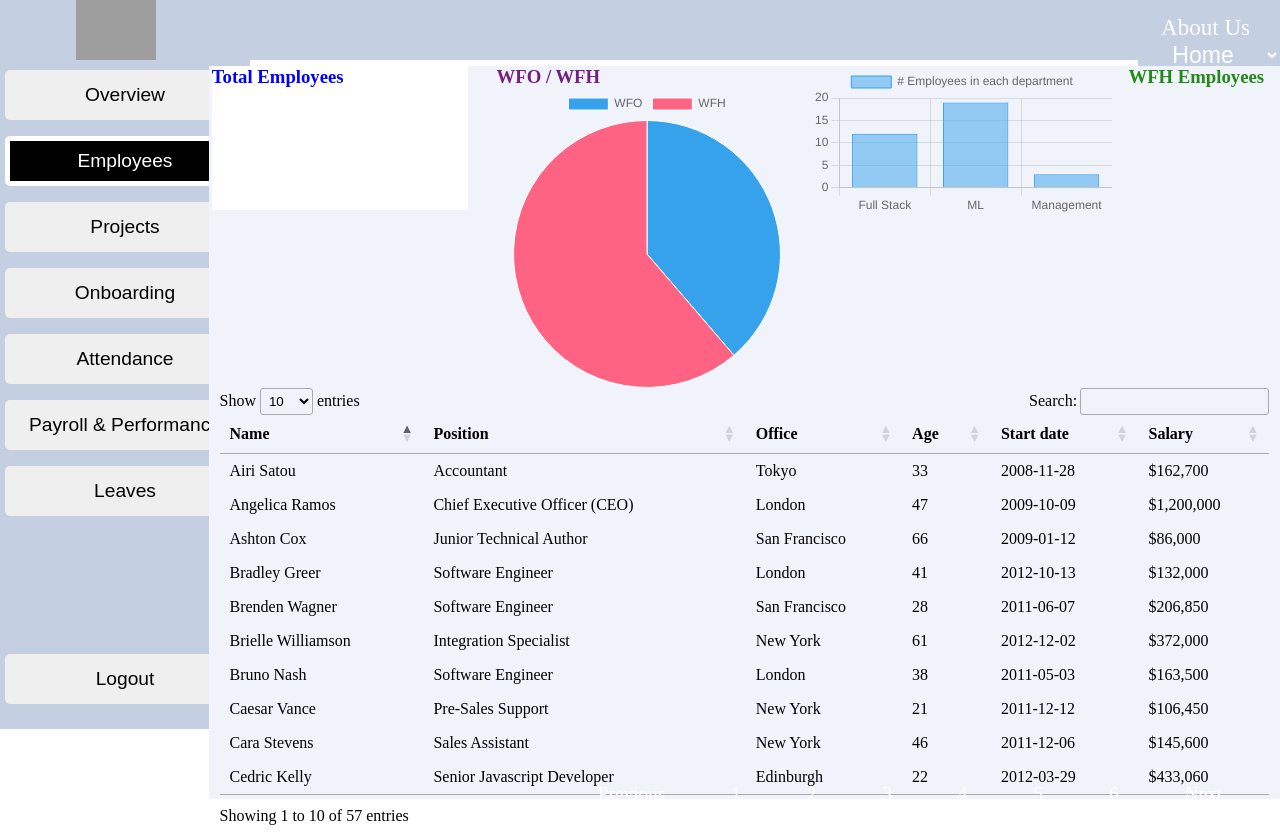
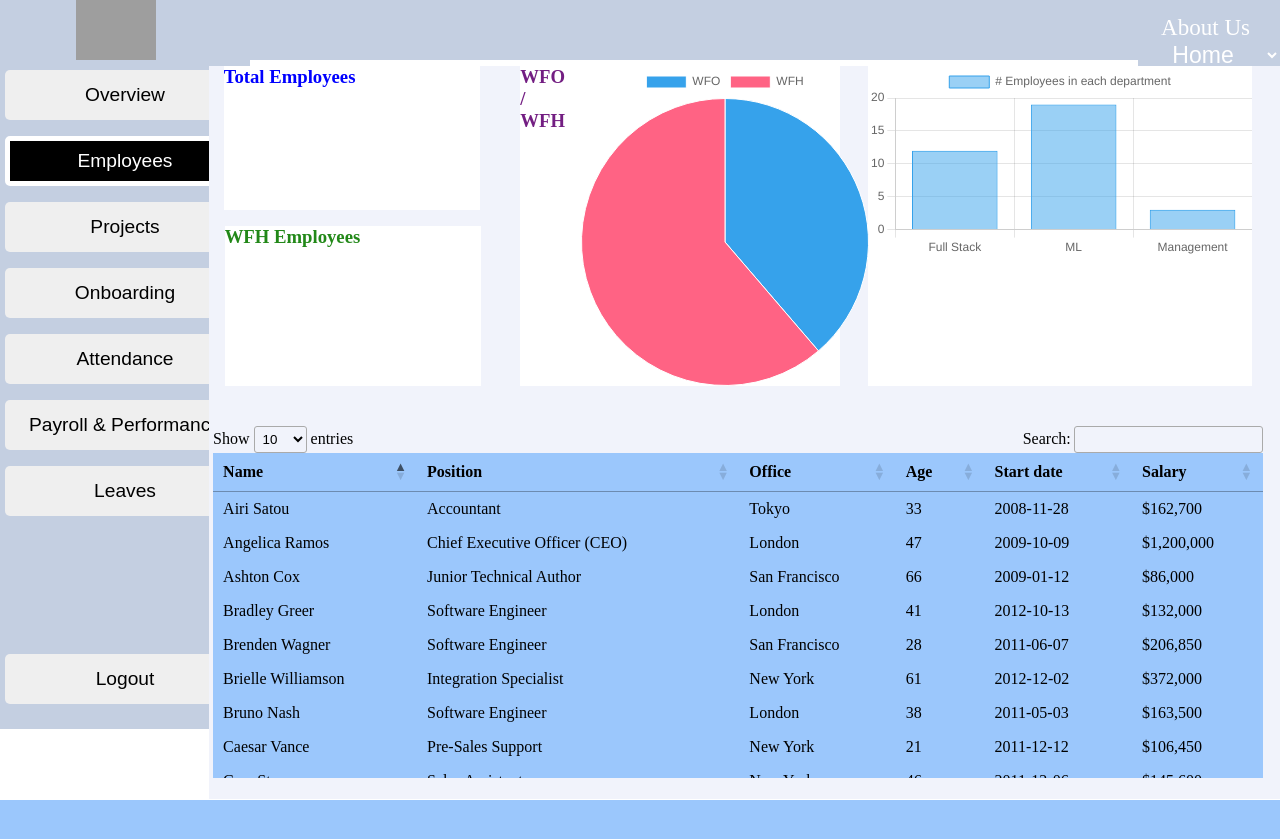
Before and after one commit to amann-03/HRMS, a PHP site: page /personal/HR_Employee.html in a window 1280 px wide. After the commit the page ends 800 px from the top, so only its background shows below. Run offline with PHP 8.4, Linux system fonts and the light colour scheme; some libraries are stand-ins or nearby versions; grey boxes are pictures that could not be loaded.

Commit message:
Frontend HR_Employee page complete

```diff
--- a/HR_Employee.css
+++ b/HR_Employee.css
@@ -111,3 +111,54 @@ background-color: #F1F3FB;
     margin: 0px;
 
 }
+#box2{
+    height:40vh;
+    width: 25vw;
+    background-color:white;
+    position: relative;
+    right: 0vw;
+    display: flex;
+
+}
+#box3{
+    height:40vh;
+    width: 30vw;
+    background-color: white;
+    display: flex;
+}
+#box4{
+    height:20vh;
+    width: 20vw;
+    background-color: white;
+    position: relative;
+    right: 30.6vw;
+    bottom: 20vh;
+    display: flex;
+
+}
+#box5{
+
+    overflow: scroll;
+    height: 44vh;
+    width: 83vw;
+    background-color: #F1F3FB;
+    position: relative;
+    bottom: 15vh;
+    display: flex;
+
+}
+#example{
+
+    font-size:medium;
+
+
+    background-color:rgb(155, 199, 252);
+    overview:scroll;
+}
+#bar{
+   width: 30vw;
+   height: 45vh;
+
+
+
+}
```
